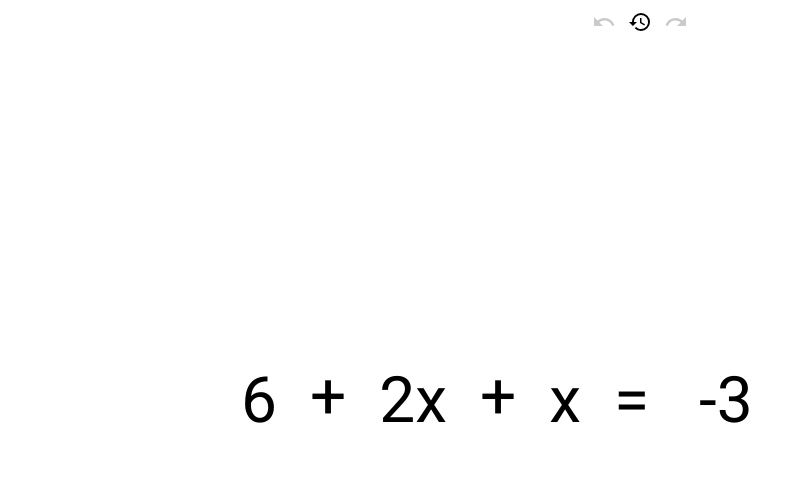
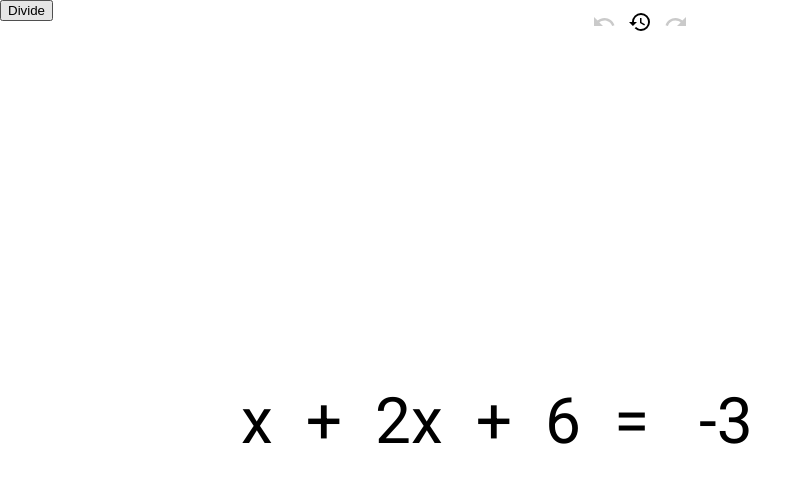
Before and after one commit to DevanTurtle7/brickhack9, a React (Create React App) app: page / in a window 1280 px wide. Shown: the top 482 px of the page, without its empty margins (0-812 px from the left). Built offline with nearby package versions, Linux system fonts and the light colour scheme.

Commit message:
Stub divisors and reverted to rows

```diff
--- a/src/App.tsx
+++ b/src/App.tsx
@@ -33,6 +33,10 @@ function App() {
     }
   };
 
+  const divide = () => {
+    setEquation(equation.divideSidesBy(3));
+  };
+
   return (
     <div className="App">
       <Toolbar
@@ -42,6 +46,7 @@ function App() {
         canRedo={!!equation.nextState}
         equation={equation}
       />
+      <button onClick={divide}>Divide</button>
       <div className="workspace">
         <EquationComponent equation={equation} setEquation={setEquation} />
       </div>
--- /dev/null
+++ b/src/components/ElementComponent.tsx
@@ -0,0 +1,59 @@
+import { useEffect } from 'react';
+import { useDrag } from 'react-dnd';
+import { DragTypes } from '../model/DragTypes';
+import Element from '../model/Element';
+import { Side } from '../model/Equation';
+
+interface Props {
+  element: Element;
+  index: number;
+  onDragChange: (isDragging: boolean) => void;
+}
+
+const ElementComponent = ({ element, index, onDragChange }: Props) => {
+  const side = element.side;
+  const symbol = index === 0 && !element.positive ? '-' : '';
+  const variables = element.variables.reduce(
+    (acc, variable) => acc + variable.type,
+    ''
+  );
+  const value =
+    symbol +
+    (element.variables.length > 0 && element.constant.value === 1
+      ? variables
+      : element.constant.value + variables);
+
+  const [{ isDragging }, drag] = useDrag(
+    () => ({
+      type: DragTypes.ELEMENT,
+      canDrag: () => {
+        return value !== '0';
+      },
+      item: { index, side },
+      collect: (monitor) => ({
+        isDragging: !!monitor.isDragging(),
+      }),
+    }),
+    [value, index, side]
+  );
+
+  useEffect(() => {
+    onDragChange(isDragging);
+  }, [isDragging, onDragChange]);
+
+  return (
+    <div className="variable">
+      <p ref={drag} className={isDragging ? 'dragging' : ''}>
+        {value}
+      </p>
+      {element.denominator !== 1 && (
+        <>
+          <div className="divisor-line" />
+          <p>{element.denominator}</p>
+        </>
+      )}
+    </div>
+  );
+};
+
+export default ElementComponent;
--- a/src/components/ElementContainer.tsx
+++ b/src/components/ElementContainer.tsx
@@ -1,34 +1,16 @@
 import { useState } from 'react';
 import Element from '../model/Element';
 import Operator from './Operator';
-import VariableComponent from './VariableComponent';
+import ElementComponent from './ElementComponent';
 
 interface Props {
   element: Element;
   index: number;
   setDragTarget: (target: Element | null) => void;
-  dragTarget: Element | null;
 }
 
-const ElementContainer = ({
-  element,
-  index,
-  setDragTarget,
-  dragTarget,
-}: Props) => {
+const ElementContainer = ({ element, index, setDragTarget }: Props) => {
   const [isDragging, setIsDragging] = useState(false);
-
-  const first = index === 0;
-  const symbol = first && !element.positive ? '-' : '';
-  const variables = element.variables.reduce(
-    (acc, variable) => acc + variable.type,
-    ''
-  );
-  const value =
-    symbol +
-    (element.variables.length > 0 && element.constant.value === 1
-      ? variables
-      : element.constant.value + variables);
 
   const onDragChange = (dragging: boolean) => {
     if (!dragging && isDragging) {
@@ -42,11 +24,10 @@ const ElementContainer = ({
 
   return (
     <>
-      {!first && <Operator symbol={element.positive ? 'plus' : 'minus'} />}
-      <VariableComponent
-        value={value}
+      {index !== 0 && <Operator symbol={element.positive ? 'plus' : 'minus'} />}
+      <ElementComponent
+        element={element}
         index={index}
-        side={element.side}
         onDragChange={onDragChange}
       />
     </>
--- a/src/components/EquationComponent.tsx
+++ b/src/components/EquationComponent.tsx
@@ -29,21 +29,20 @@ const EquationComponent = ({ equation, setEquation }: Props) => {
   return (
     <div className="equation">
       <div className="left">
+        {dragTarget && dragTarget.side === Side.Right && (
+          <>
+            <ElementAddDropZone side={Side.Left} moveItem={moveItem} />
+            <Operator symbol={dragTarget.positive ? 'minus' : 'plus'} />
+          </>
+        )}
         {equation.left.map((element, index) => (
           <ElementContainer
             element={element}
             index={index}
             setDragTarget={updateDragTarget}
-            dragTarget={dragTarget}
             key={element.getString() + '-' + index + '-' + element.side}
           />
         ))}
-        {dragTarget && dragTarget.side === Side.Right && (
-          <>
-            <Operator symbol={dragTarget.positive ? 'minus' : 'plus'} />
-            <ElementAddDropZone side={Side.Left} moveItem={moveItem} />
-          </>
-        )}
       </div>
       <div className="middle">
         <Operator symbol="equals" />
@@ -54,7 +53,6 @@ const EquationComponent = ({ equation, setEquation }: Props) => {
             element={element}
             index={index}
             setDragTarget={setDragTarget}
-            dragTarget={dragTarget}
             key={element.getString() + '-' + index + '-' + element.side}
           />
         ))}
--- a/src/components/VariableComponent.tsx
+++ /dev/null
@@ -1,39 +0,0 @@
-import { useEffect } from 'react';
-import { useDrag } from 'react-dnd';
-import { DragTypes } from '../model/DragTypes';
-import { Side } from '../model/Equation';
-
-interface Props {
-  value: string;
-  index: number;
-  side: Side;
-  onDragChange: (isDragging: boolean) => void;
-}
-
-const VariableComponent = ({ value, index, side, onDragChange }: Props) => {
-  const [{ isDragging }, drag] = useDrag(
-    () => ({
-      type: DragTypes.ELEMENT,
-      canDrag: () => {
-        return value !== '0';
-      },
-      item: { index, side },
-      collect: (monitor) => ({
-        isDragging: !!monitor.isDragging(),
-      }),
-    }),
-    [value, index, side]
-  );
-
-  useEffect(() => {
-    onDragChange(isDragging);
-  }, [isDragging, onDragChange]);
-
-  return (
-    <p ref={drag} className={`variable ${isDragging ? 'dragging' : ''}`}>
-      {value}
-    </p>
-  );
-};
-
-export default VariableComponent;
--- a/src/model/Element.ts
+++ b/src/model/Element.ts
@@ -31,6 +31,10 @@ class Element {
     } else {
       this.denominator = 1;
     }
+  }
+
+  divideBy(divisor: number) {
+    this.denominator *= divisor;
   }
 
   isNumber() {
--- a/src/model/Equation.ts
+++ b/src/model/Equation.ts
@@ -62,13 +62,11 @@ class Equation {
     return newEquation;
   }
 
-  divideSideBy(divisorIndex: number, fromSide: Side) {
+  divideSidesBy(divisor: number) {
     const newEquation = this.getNextEquation();
 
-    const fromEquation =
-      fromSide === Side.Left ? newEquation.left : newEquation.right;
-    const toEquation =
-      fromSide === Side.Left ? newEquation.right : newEquation.left;
+    newEquation.left.forEach((element) => element.divideBy(divisor));
+    newEquation.right.forEach((element) => element.divideBy(divisor));
 
     return newEquation;
   }
--- a/src/styles/index.css
+++ b/src/styles/index.css
@@ -8,6 +8,20 @@ body {
 
 p {
   margin: 0;
+}
+
+.left, .right {
+  display: flex;
+  flex-flow: row;
+  align-items: center;
+}
+
+.left {
+  justify-content: flex-end;
+}
+
+.right {
+  justify-content: flex-start;
 }
 
 .variable,
@@ -130,3 +144,9 @@ p {
   flex-flow: row;
   justify-content: flex-end;
 }
+
+.divisor-line {
+  height: 5px;
+  width: 100%;
+  background-color: black;
+}
```
